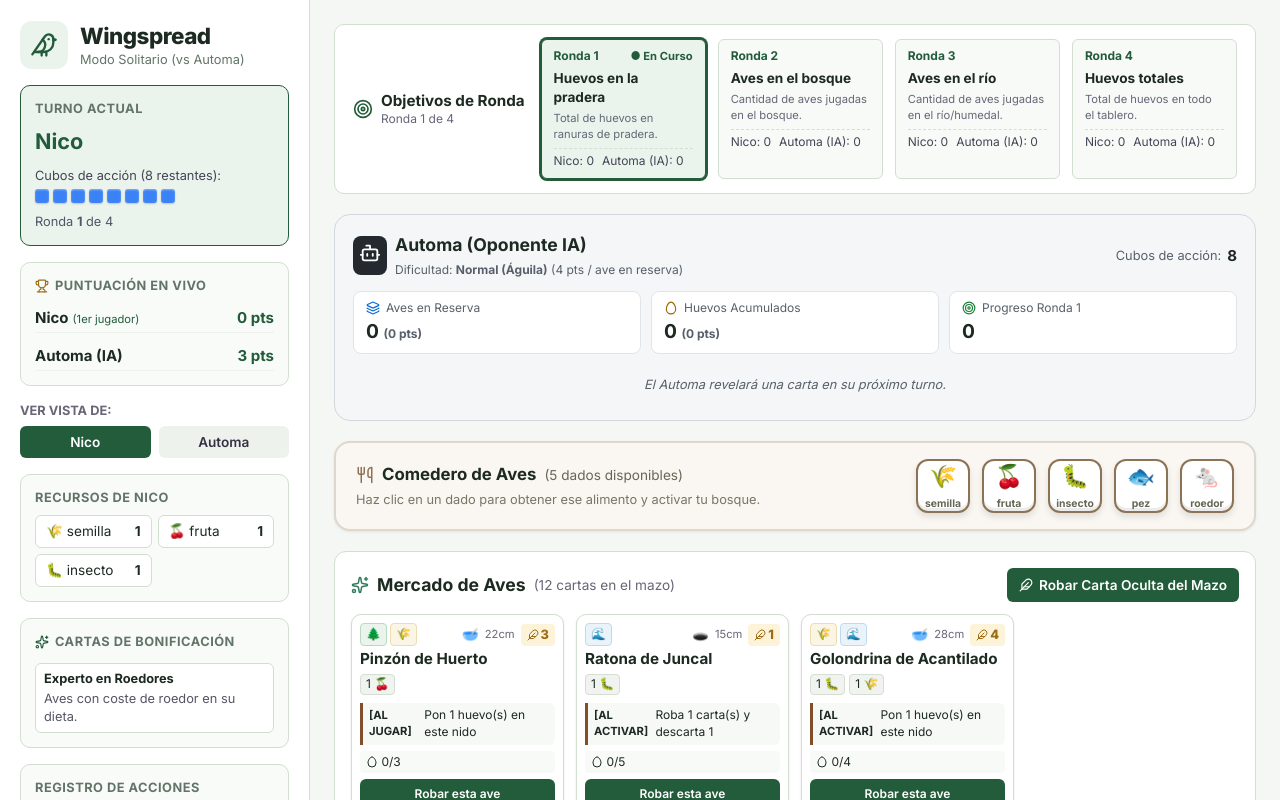
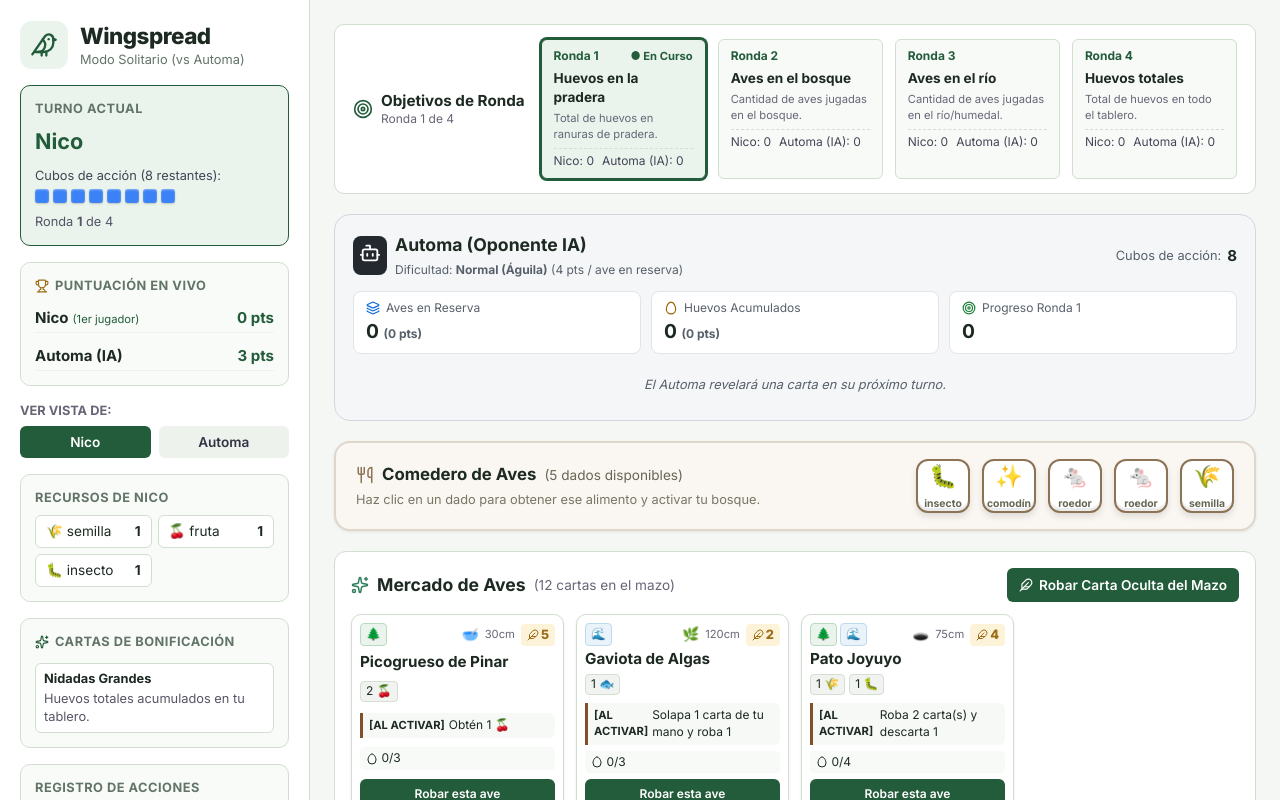
Before and after one commit to nicolasgiraldez/wingspread, a React (Vite) app: page / in a window 1280 px wide. Shown: the top 800 px of the page. Built offline with nearby package versions, Linux system fonts and the light colour scheme.

Commit message:
fix: implement random 6-sided food dice and deck shuffling

```diff
--- a/src/game/engine.ts
+++ b/src/game/engine.ts
@@ -85,11 +85,11 @@ export function isLegalMove(state: GameState, playerId: string, move: Move): boo
 
   if (move.type === "gainFood") {
     const allowance = getHabitatActionAllowance(player, "forest");
-    let availableFeeder = [...state.feeder];
+    let feederLength = state.feeder.length;
 
     if (move.rerollBefore) {
       if (!canRerollFeeder(state.feeder)) return false;
-      availableFeeder = ["seed", "fruit", "insect", "fish", "rodent"];
+      feederLength = 5;
     }
 
     const uniqueIndexes = new Set(move.dieIndexes);
@@ -102,7 +102,7 @@ export function isLegalMove(state: GameState, playerId: string, move: Move): boo
     }
 
     if (move.dieIndexes.length === 0 || move.dieIndexes.length > allowedCount) return false;
-    return move.dieIndexes.every((index) => index >= 0 && index < availableFeeder.length);
+    return move.dieIndexes.every((index) => index >= 0 && index < feederLength);
   }
 
   if (move.type === "layEggs") {
--- a/src/game/setup.ts
+++ b/src/game/setup.ts
@@ -15,12 +15,13 @@ import type {
 
 const habitats: HabitatId[] = ["forest", "grassland", "wetland"];
 
-const defaultDieFaces: ResourceFace[] = [
+export const standardDieFaces: ResourceFace[] = [
   "seed",
   "fruit",
   "insect",
   "fish",
   "rodent",
+  "wild",
 ];
 
 export const makeSlots = (): BoardSlot[] =>
@@ -31,9 +32,18 @@ export const makeSlots = (): BoardSlot[] =>
     tucked: [],
   }));
 
+export function shuffle<T>(array: T[]): T[] {
+  const result = [...array];
+  for (let i = result.length - 1; i > 0; i -= 1) {
+    const j = Math.floor(Math.random() * (i + 1));
+    [result[i], result[j]] = [result[j], result[i]];
+  }
+  return result;
+}
+
 export function rollRandomDie(): ResourceFace {
-  const index = Math.floor(Math.random() * defaultDieFaces.length);
-  return defaultDieFaces[index];
+  const index = Math.floor(Math.random() * standardDieFaces.length);
+  return standardDieFaces[index];
 }
 
 export function rollInitialFeeder(count: number = 5): ResourceFace[] {
@@ -98,8 +108,8 @@ export function createInitialState(
     throw new Error("Wingspread requiere al menos 2 jugadores.");
   }
 
-  const deck = Object.keys(speciesCards);
-  const bonusDeck = Object.keys(bonusCardsCatalog);
+  const deck = shuffle(Object.keys(speciesCards));
+  const bonusDeck = shuffle(Object.keys(bonusCardsCatalog));
 
   const players: Record<PlayerId, PlayerState> = Object.fromEntries(
     playerIds.map((id) => {
@@ -113,10 +123,10 @@ export function createInitialState(
 
   let automaState: AutomaState | undefined;
   if (mode === "solo" || playerIds.includes("automa")) {
-    const automaDeck = Object.keys(automaCardsCatalog);
+    const automaDeck = shuffle(Object.keys(automaCardsCatalog));
     automaState = {
       difficulty: automaDifficulty,
-      deck: [...automaDeck],
+      deck: automaDeck,
       discard: [],
       currentCard: null,
       stashedCardsCount: 0,
@@ -136,7 +146,7 @@ export function createInitialState(
     deck,
     discard: [],
     market: deck.splice(0, 3),
-    feeder: ["seed", "fruit", "insect", "fish", "rodent"],
+    feeder: rollInitialFeeder(5),
     roundGoals: defaultRoundGoals,
     roundGoalResults: {},
     cards: speciesCards,
```
Also changed, not shown: 1 other file (tests, documents, lock files or other folders).
